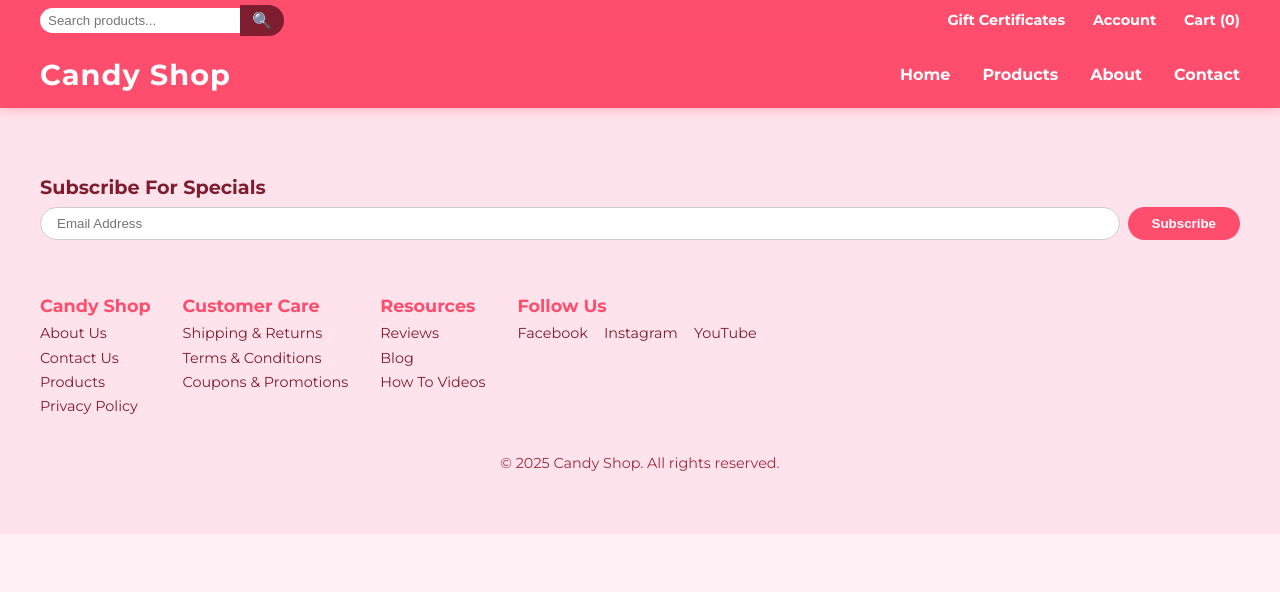
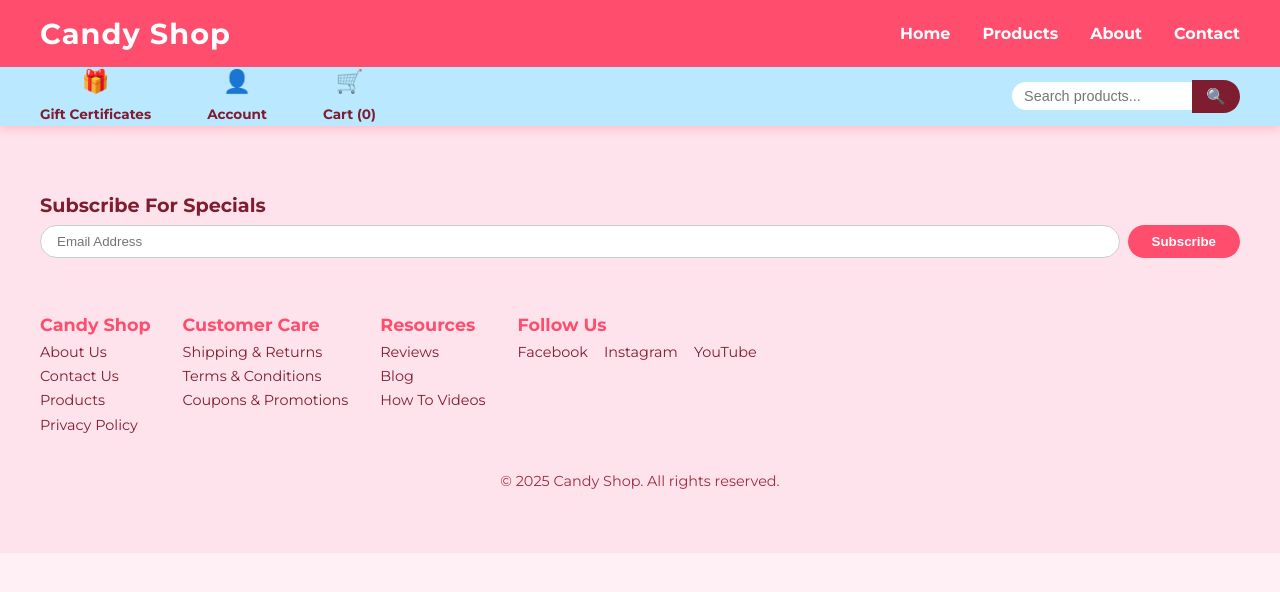
Before and after one commit to WebbCouture/candy-shop, a Django app: template candy_shop/templates/base.html in a window 1280 px wide. Shown: the top 592 px of the page. Run offline with Django 5.2, Linux system fonts and the light colour scheme; the template is opened without the code that fills it, so the values that code supplies are empty.

Commit message:
change 2 navbar and symbols

```diff
--- a/candy_shop/static/css/style.css
+++ b/candy_shop/static/css/style.css
@@ -13,20 +13,25 @@ body {
 
 /* === Header/Nav === */
 header {
-  background-color: #ff4d6d;
-  box-shadow: 0 2px 10px rgba(255, 77, 109, 0.3);
   position: sticky;
   top: 0;
   z-index: 999;
+  box-shadow: 0 2px 10px rgba(255, 77, 109, 0.3);
 }
 
-nav {
+/* Main nav (pink top bar) */
+.main-nav {
+  background-color: #ff4d6d;
+}
+
+.main-nav-container {
+  max-width: 1200px;
+  margin: 0 auto;
+  padding: 1rem 2rem;
+
   display: flex;
   justify-content: space-between;
   align-items: center;
-  max-width: 1200px;
-  margin: 0 auto;
-  padding: 1rem 2rem;
 }
 
 .logo a {
@@ -57,6 +62,89 @@ nav {
 .nav-links li a:hover {
   border-bottom: 2px solid #ffd0da;
   color: #ffd0da;
+}
+
+/* Secondary nav (baby blue bottom bar) */
+.secondary-nav {
+  background-color: #bae8ff;
+}
+
+.secondary-nav-container {
+  max-width: 1200px;
+  margin: 0 auto;
+  padding: 0.2rem 2rem;
+
+  display: flex;
+  justify-content: space-between;
+  align-items: center;
+  flex-wrap: wrap;
+  gap: 0.5rem;
+}
+
+/* Left side: icon links */
+.icon-links {
+  list-style: none;
+  display: flex;
+  gap: 3.5rem;
+  margin: 0;
+  padding: 0;
+}
+
+.icon-links li a {
+  color: #7f1d30;
+  text-decoration: none;
+  font-weight: 600;
+  font-size: 0.85rem;
+  text-align: center;
+  display: inline-block;
+  line-height: 1;
+  padding-top: 0;
+  margin-bottom: 0;
+}
+
+.icon-links li a:hover {
+  color: #ff4d6d;
+}
+
+/* Icon above text */
+.icon-links li a .icon {
+  display: block;
+  font-size: 1.4rem;
+  margin-bottom: 0.1rem;
+  user-select: none;
+  color: #ff4d6d; /* <-- Pink icons */
+  vertical-align: bottom;
+}
+
+/* Search form on right */
+.secondary-search {
+  display: flex;
+  align-items: center;
+}
+
+.secondary-search input[type="search"] {
+  padding: 6px 12px;
+  border-radius: 20px 0 0 20px;
+  border: none;
+  outline: none;
+  width: 180px;
+  font-size: 0.9rem;
+}
+
+.secondary-search button {
+  background: #7f1d30;
+  border: none;
+  color: white;
+  padding: 7px 14px;
+  border-radius: 0 20px 20px 0;
+  cursor: pointer;
+  font-size: 1rem;
+  user-select: none;
+  transition: background-color 0.3s ease;
+}
+
+.secondary-search button:hover {
+  background-color: #ff7b94;
 }
 
 /* === Hero Section === */
@@ -177,15 +265,31 @@ nav {
     font-size: 2.5rem;
   }
 
-  nav {
+  /* Header/nav responsive */
+  .main-nav-container,
+  .secondary-nav-container {
     flex-direction: column;
-    gap: 1rem;
-    text-align: center;
+    gap: 0.75rem;
+    align-items: center;
   }
 
   .nav-links {
     flex-direction: column;
     gap: 1rem;
+  }
+
+  .icon-links {
+    gap: 2rem;
+  }
+
+  .secondary-search {
+    width: 100%;
+    justify-content: center;
+  }
+
+  .secondary-search input[type="search"] {
+    width: 100%;
+    max-width: 300px;
   }
 }
 
@@ -291,56 +395,5 @@ nav {
   }
 }
 
-/* Top Bar */
-.top-bar {
-  background-color: #ff4d6d;
-  color: white;
-  font-size: 0.9rem;
-  padding: 0.3rem 1rem;
-}
-
-.top-bar-container {
-  max-width: 1200px;
-  margin: 0 auto;
-  display: flex;
-  justify-content: space-between;
-  align-items: center;
-}
-
-.top-bar-left form {
-  display: flex;
-  align-items: center;
-}
-
-.top-bar-left input[type="search"] {
-  padding: 5px 8px;
-  border-radius: 20px 0 0 20px;
-  border: none;
-  outline: none;
-  width: 200px;
-}
-
-.top-bar-left button {
-  background: #7f1d30;
-  border: none;
-  color: white;
-  padding: 6px 12px;
-  border-radius: 0 20px 20px 0;
-  cursor: pointer;
-  font-size: 1rem;
-}
-
-.top-bar-left button:hover {
-  background: #ff7b94;
-}
-
-.top-bar-right a.top-link {
-  margin-left: 1.5rem;
-  color: white;
-  text-decoration: none;
-  font-weight: 600;
-}
-
-.top-bar-right a.top-link:hover {
-  color: #ffd0da;
-}
+/* Remove old .top-bar styles */
+/* (No longer needed because .top-bar div removed) */
--- a/candy_shop/templates/base.html
+++ b/candy_shop/templates/base.html
@@ -9,25 +9,10 @@
 </head>
 <body>
 
-<!-- Top Bar -->
-<div class="top-bar">
-  <div class="top-bar-container">
-    <div class="top-bar-left">
-      <form action="/search/" method="get" role="search" aria-label="Search products">
-        <input type="search" name="q" placeholder="Search products..." required />
-        <button type="submit" aria-label="Search">🔍</button>
-      </form>
-    </div>
-    <div class="top-bar-right">
-      <a href="/gift-certificates/" class="top-link">Gift Certificates</a>
-      <a href="/account/login/" class="top-link">Account</a>
-      <a href="/cart/" class="top-link">Cart (0)</a>
-    </div>
-  </div>
-</div>
-
 <header>
-    <nav>
+  <!-- Main Navigation Bar -->
+  <nav class="main-nav">
+    <div class="main-nav-container">
       <div class="logo">
         <a href="/">Candy Shop</a>
       </div>
@@ -37,6 +22,37 @@
         <li><a href="/about/">About</a></li>
         <li><a href="/contact/">Contact</a></li>
       </ul>
+    </div>
+  </nav>
+
+  <!-- Secondary Navigation Bar -->
+  <nav class="secondary-nav">
+    <div class="secondary-nav-container">
+      <ul class="icon-links">
+        <li>
+          <a href="/gift-certificates/">
+            <span class="icon" aria-hidden="true">🎁</span><br />
+            Gift Certificates
+          </a>
+        </li>
+        <li>
+          <a href="/account/login/">
+            <span class="icon" aria-hidden="true">👤</span><br />
+            Account
+          </a>
+        </li>
+        <li>
+          <a href="/cart/">
+            <span class="icon" aria-hidden="true">🛒</span><br />
+            Cart (0)
+          </a>
+        </li>
+      </ul>
+      <form action="/search/" method="get" role="search" aria-label="Search products" class="secondary-search">
+        <input type="search" name="q" placeholder="Search products..." required />
+        <button type="submit" aria-label="Search">🔍</button>
+      </form>
+    </div>
   </nav>
 </header>
 
```
Lines whose indentation alone changed are shown as unchanged.
